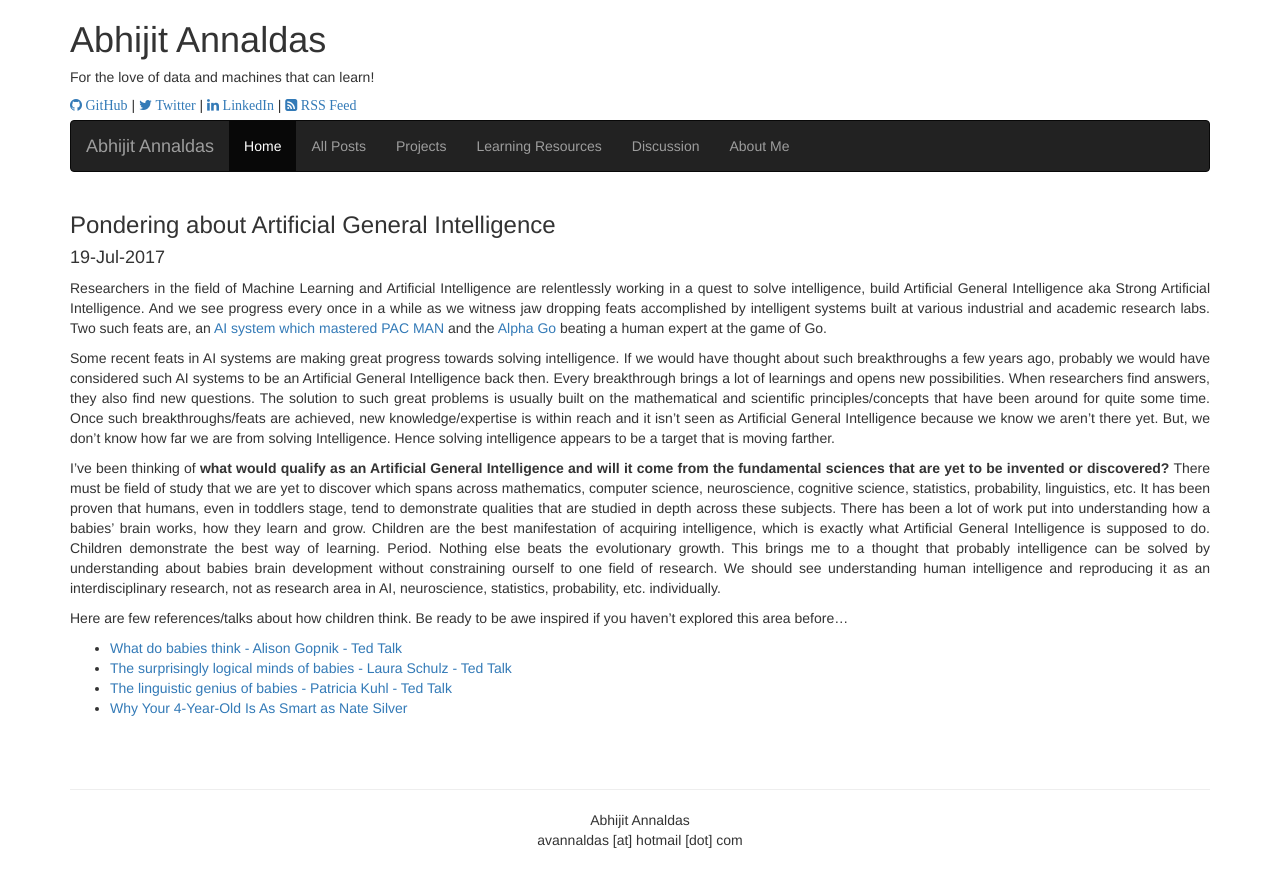
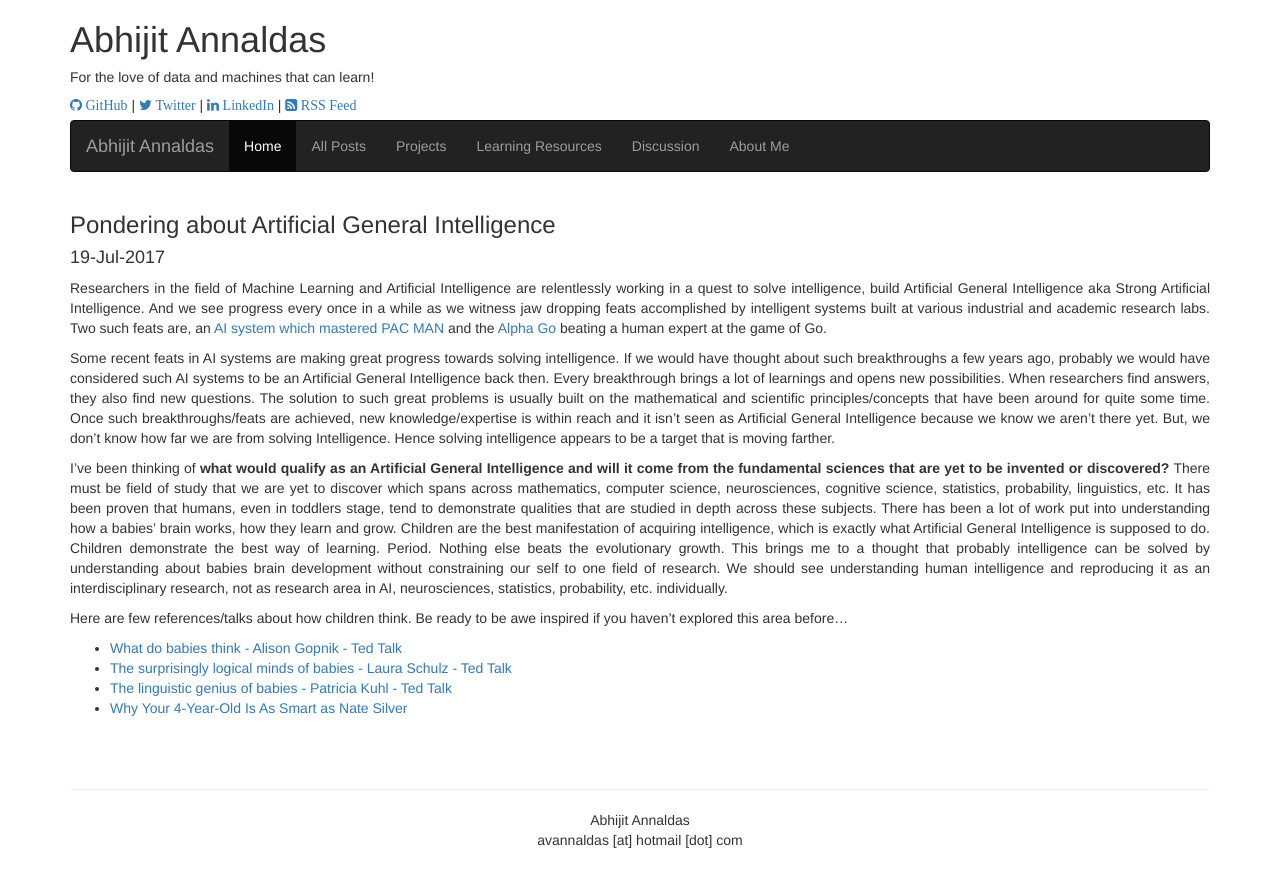
Before and after one commit to devm1023/ML_project, a Jekyll site: the page built from _posts/2017-07-19-pondering-about-artificial-general-intelligence.markdown, in a window 1280 px wide. Shown: the top 887 px of the page. Built offline with Jekyll 4.4.1, drawn with Linux system fonts in a browser that asks for light colours; nearby versions of some CDN libraries; comment, search, counter and statistics services are not loaded.

Commit message:
Update 2017-07-19-pondering-about-artificial-general-intelligence.markdown

```diff
--- a/_posts/2017-07-19-pondering-about-artificial-general-intelligence.markdown
+++ b/_posts/2017-07-19-pondering-about-artificial-general-intelligence.markdown
@@ -7,7 +7,7 @@ Researchers in the field of Machine Learning and Artificial Intelligence are rel
 
 Some recent feats in AI systems are making great progress towards solving intelligence. If we would have thought about such breakthroughs a few years ago, probably we would have considered such AI systems to be an Artificial General Intelligence back then. Every breakthrough brings a lot of learnings and opens new possibilities. When researchers find answers, they also find new questions. The solution to such great problems is usually built on the mathematical and scientific principles/concepts that have been around for quite some time. Once such breakthroughs/feats are achieved, new knowledge/expertise is within reach and it isn't seen as Artificial General Intelligence because we know we aren't there yet. But, we don't know how far we are from solving Intelligence. Hence solving intelligence appears to be a target that is moving farther.
 
-I've been thinking of **what would qualify as an Artificial General Intelligence and will it come from the fundamental sciences that are yet to be invented or discovered?** There must be field of study that we are yet to discover which spans across mathematics, computer science, neuroscience, cognitive science, statistics, probability, linguistics, etc. It has been proven that humans, even in toddlers stage, tend to demonstrate qualities that are studied in depth across these subjects. There has been a lot of work put into understanding how a babies' brain works, how they learn and grow. Children are the best manifestation of acquiring intelligence, which is exactly what Artificial General Intelligence is supposed to do. Children demonstrate the best way of learning. Period. Nothing else beats the evolutionary growth. This brings me to a thought that probably intelligence can be solved by understanding about babies brain development without constraining ourself to one field of research. We should see understanding human intelligence and reproducing it as an interdisciplinary research, not as research area in AI, neuroscience, statistics, probability, etc. individually.
+I've been thinking of **what would qualify as an Artificial General Intelligence and will it come from the fundamental sciences that are yet to be invented or discovered?** There must be field of study that we are yet to discover which spans across mathematics, computer science, neurosciences, cognitive science, statistics, probability, linguistics, etc. It has been proven that humans, even in toddlers stage, tend to demonstrate qualities that are studied in depth across these subjects. There has been a lot of work put into understanding how a babies' brain works, how they learn and grow. Children are the best manifestation of acquiring intelligence, which is exactly what Artificial General Intelligence is supposed to do. Children demonstrate the best way of learning. Period. Nothing else beats the evolutionary growth. This brings me to a thought that probably intelligence can be solved by understanding about babies brain development without constraining our self to one field of research. We should see understanding human intelligence and reproducing it as an interdisciplinary research, not as research area in AI, neurosciences, statistics, probability, etc. individually.
 
 Here are few references/talks about how children think. Be ready to be awe inspired if you haven't explored this area before...
 * <A href="https://www.ted.com/talks/alison_gopnik_what_do_babies_think" target="_blank">What do babies think - Alison Gopnik - Ted Talk</A>
```
